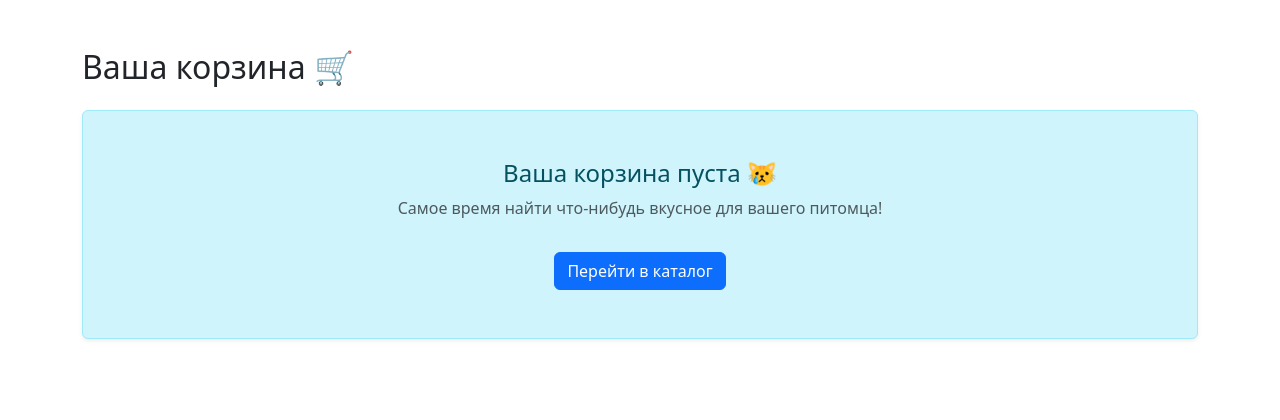
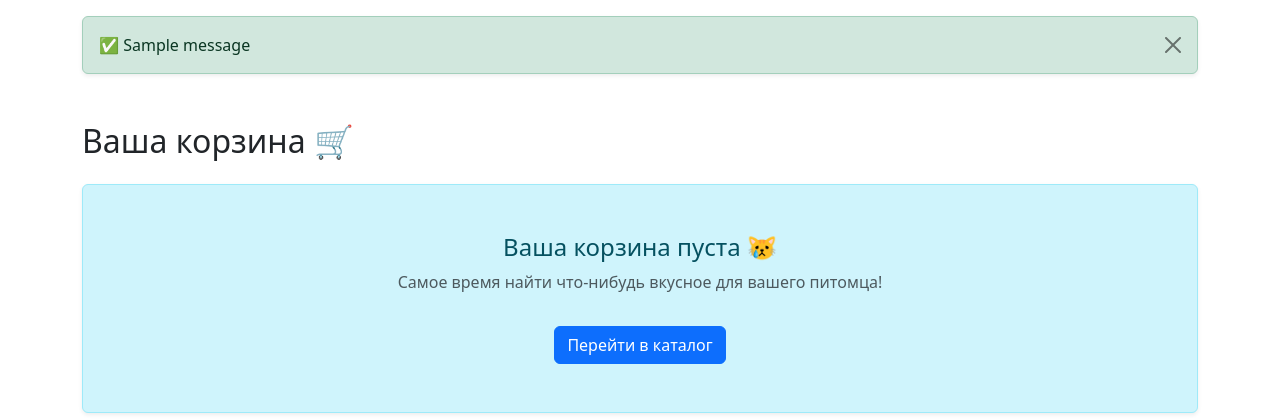
Before and after one commit to Apehovesrame/zoomagazin, a Django app: page /cart/ in a window 1280 px wide. Shown: the part 56-476 px from the top of the page. Run offline with Django 5.2, Linux system fonts and the light colour scheme; tables that the repository leaves empty hold one stand-in row (values such as "Sample post"); one stand-in notice (Sample message) is shown.

Commit message:
Интегрирована система всплывающих уведомлений Django Messages для профиля, питомцев и заказов

```diff
--- a/store/templates/store/base.html
+++ b/store/templates/store/base.html
@@ -38,6 +38,22 @@
         </div>
     </nav>
 
+    {% if messages %}
+    <div class="container mt-3">
+        {% for message in messages %}
+            <div class="alert alert-{% if message.tags == 'error' %}danger{% else %}{{ message.tags }}{% endif %} alert-dismissible fade show shadow-sm" role="alert">
+                {% if message.tags == 'success' %}✅
+                {% elif message.tags == 'error' %}❌
+                {% elif message.tags == 'warning' %}⚠️
+                {% else %}ℹ️ {% endif %}
+
+                {{ message }}
+                <button type="button" class="btn-close" data-bs-dismiss="alert" aria-label="Close"></button>
+            </div>
+        {% endfor %}
+    </div>
+    {% endif %}
+
     <div class="container mt-5 mb-5">
         {% block content %}
         {% endblock %}
--- a/store/views.py
+++ b/store/views.py
@@ -6,6 +6,7 @@ from django.shortcuts import redirect
 from .models import Product, OrderItem, Pet
 from .forms import CustomUserCreationForm, UserUpdateForm, OrderCreateForm, PetForm
 from django.contrib.auth import logout
+from django.contrib import messages
 
 
 def index(request):
@@ -107,6 +108,7 @@ def edit_profile(request):
         form = UserUpdateForm(request.POST, request.FILES, instance=request.user)
         if form.is_valid():
             form.save()
+            messages.success(request, 'Ваш профиль успешно обновлен!')
             return redirect('store:profile')
     else:
         # Предзаполняем форму текущими данными
@@ -214,6 +216,7 @@ def order_create(request):
             # Очищаем корзину после успешного заказа
             request.session['cart'] = {}
 
+            messages.success(request, 'Заказ успешно оформлен! Мы свяжемся с вами в ближайшее время.')
             return render(request, 'store/order_created.html', {'order': order})
     else:
         # Предзаполняем данные, если пользователь вошел в систему
@@ -238,6 +241,7 @@ def add_pet(request):
             pet = form.save(commit=False)
             pet.user = request.user
             pet.save()
+            messages.success(request, f'Питомец {pet.name} успешно добавлен в ваш профиль!')
             return redirect('store:profile')
     else:
         form = PetForm()
```
